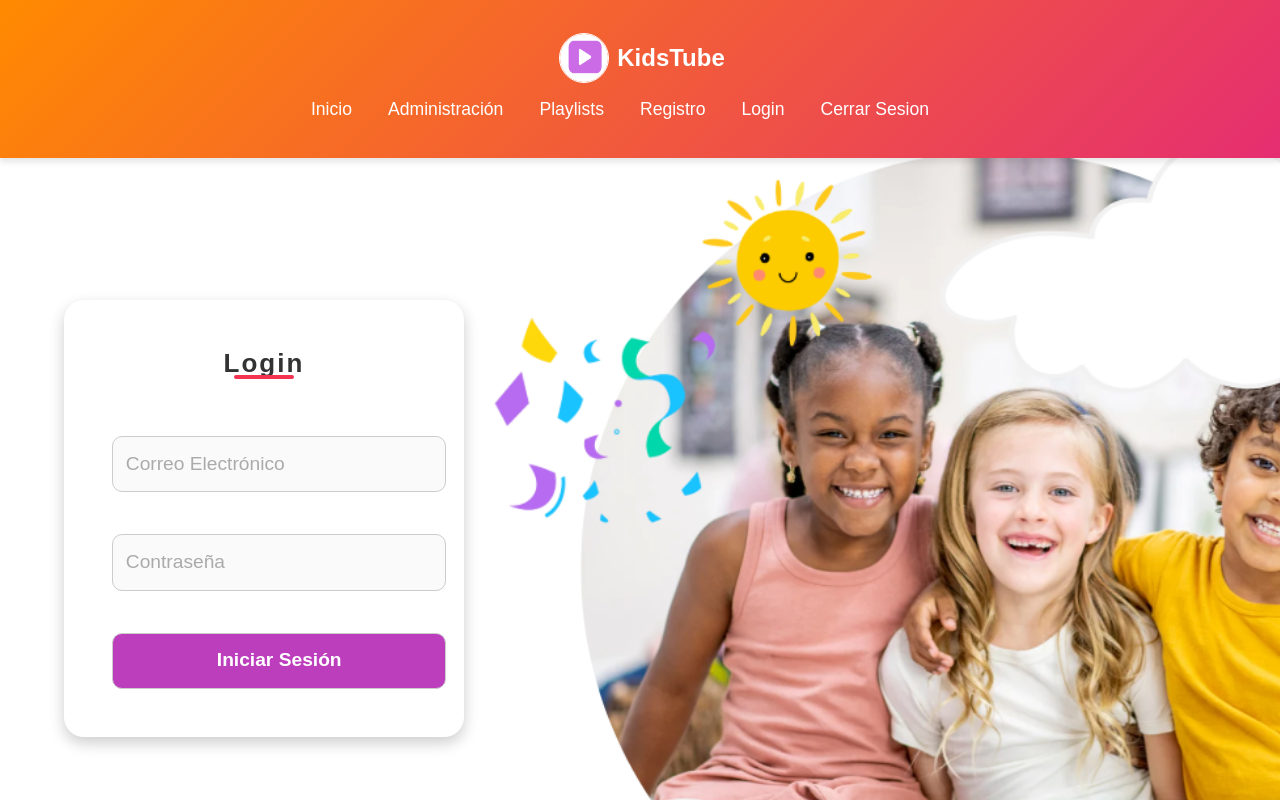
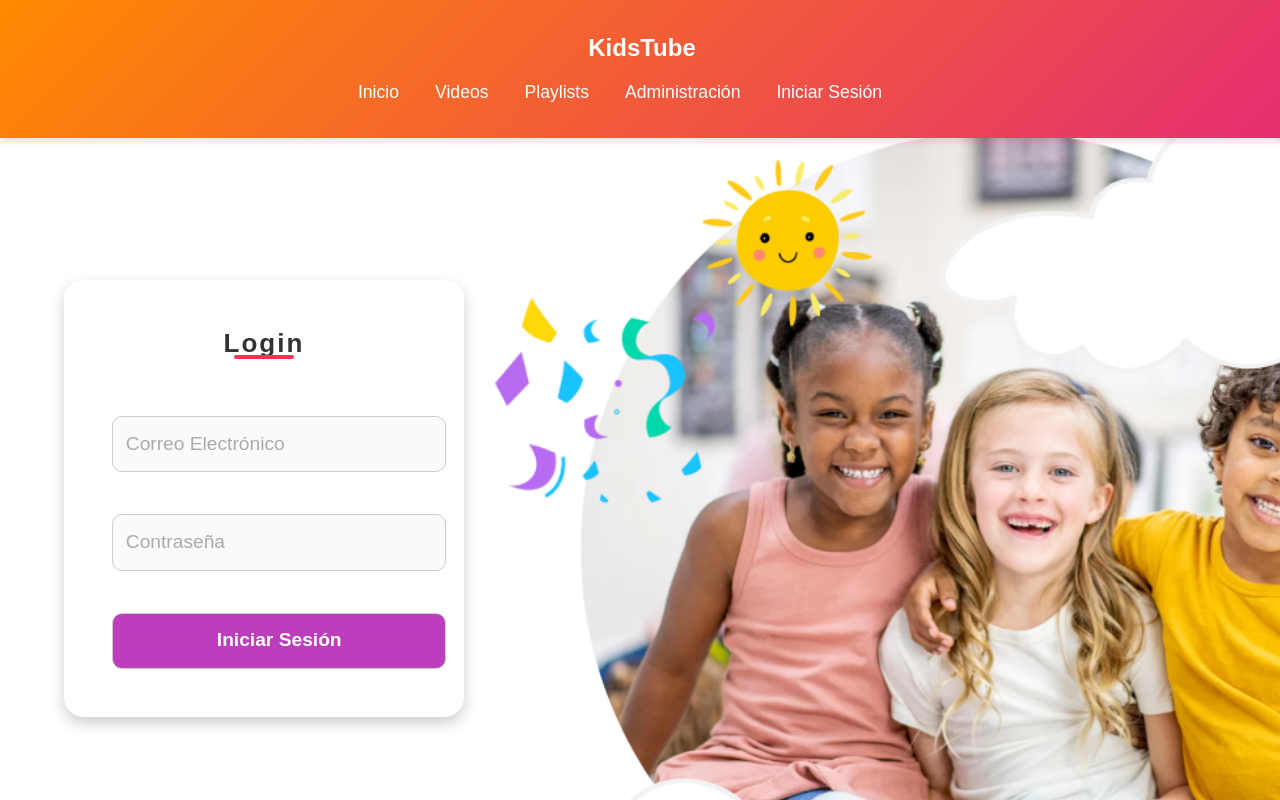
Before and after one commit to erickarojas18/KidsTube-Frontend, a React (Create React App) app: page / in a window 1280 px wide. Shown: the top 800 px of the page. Built offline with nearby package versions, Linux system fonts and the light colour scheme.

Commit message:
details
details

```diff
--- a/src/App.js
+++ b/src/App.js
@@ -1,4 +1,4 @@
-import { BrowserRouter as Router, Route, Routes, Link } from "react-router-dom";
+import { BrowserRouter as Router, Route, Routes, Link, useLocation } from "react-router-dom";
 import { Navbar, Nav, Container } from "react-bootstrap";
 import Videos from "./pages/Videos";
 import Login from "./pages/Login";
@@ -11,33 +11,43 @@ import Edit from "./pages/Edit";
 import Playlists from "./pages/Playlists";
 import UserPlaylists from "./pages/UserPlaylists";
 import "./App.css";
+import { useState, useEffect } from "react";
+
+// Componente para la barra de navegación
+function NavigationBar() {
+  const location = useLocation();
+  const isUserPlaylistsRoute = location.pathname === '/user-playlists';
+
+  return (
+    <Navbar bg="dark" variant="dark" expand="lg">
+      <Container>
+        <Navbar.Brand href="/">KidsTube</Navbar.Brand>
+        <Navbar.Toggle aria-controls="basic-navbar-nav" />
+        <Navbar.Collapse id="basic-navbar-nav">
+          {isUserPlaylistsRoute ? (
+            <Nav className="ms-auto">
+              <Nav.Link href="/">Iniciar Sesión</Nav.Link>
+            </Nav>
+          ) : (
+            <Nav className="ms-auto">
+              <Nav.Link href="/">Inicio</Nav.Link>
+              <Nav.Link href="/videos">Videos</Nav.Link>
+              <Nav.Link href="/playlists">Playlists</Nav.Link>
+              <Nav.Link href="/AdminRestricted">Administración</Nav.Link>
+              <Nav.Link href="/">Iniciar Sesión</Nav.Link>
+            </Nav>
+          )}
+        </Navbar.Collapse>
+      </Container>
+    </Navbar>
+  );
+}
 
 function App() {
   return (
     <Router>
       <div className="App">
-        {/* Barra de Navegación Mejorada */}
-        <Navbar expand="lg" className="navbar-light bg-light p-2">
-          <Container className="d-flex align-items-center">
-            <Navbar.Brand as={Link} to="/" className="fw-bold text-dark d-flex align-items-center">
-              <img src="/tube.png" alt="KidsTube Logo" width="50" height="50" className="me-2 rounded-circle border border-white" />
-              KidsTube
-            </Navbar.Brand>
-            <Navbar.Toggle aria-controls="basic-navbar-nav" />
-            <Navbar.Collapse id="basic-navbar-nav">
-              <Nav className="ms-auto">
-                <Nav.Link as={Link} to="/home" className="text-dark">Inicio</Nav.Link>
-                <Nav.Link as={Link} to="/videos" className="text-dark">Administración</Nav.Link>
-                <Nav.Link as={Link} to="/playlists" className="text-dark">Playlists</Nav.Link>
-                <Nav.Link as={Link} to="/register" className="text-dark">Registro</Nav.Link>
-                <Nav.Link as={Link} to="/" className="text-dark">Login</Nav.Link>
-                <Nav.Link as={Link} to="/" className="text-dark">Cerrar Sesion</Nav.Link>
-              </Nav>
-            </Navbar.Collapse>
-          </Container>
-        </Navbar>
-
-        {/* Rutas */}
+        <NavigationBar />
         <Routes>
           <Route path="/" element={<Login />} />
           <Route path="/register" element={<Register />} />
```
